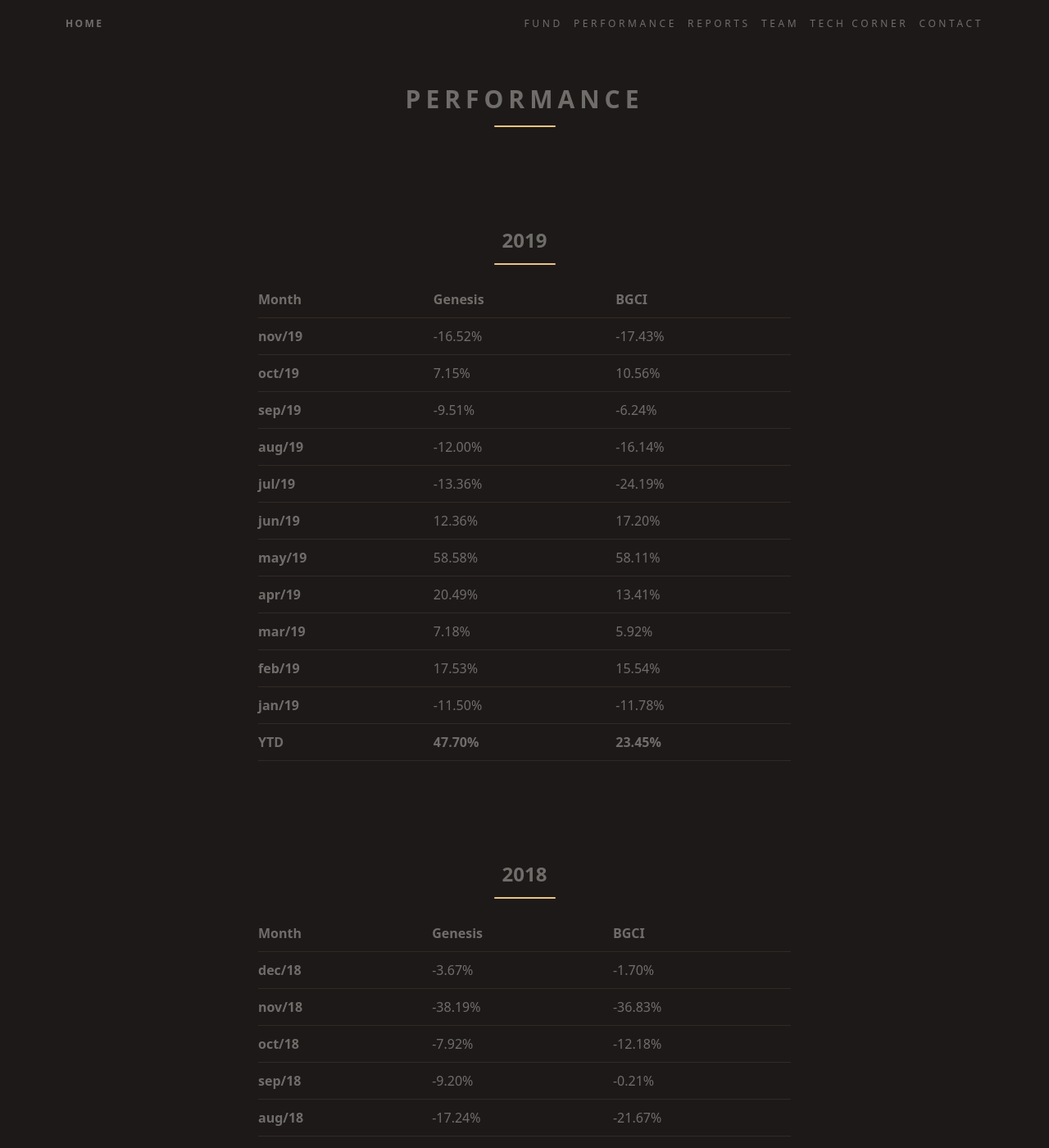
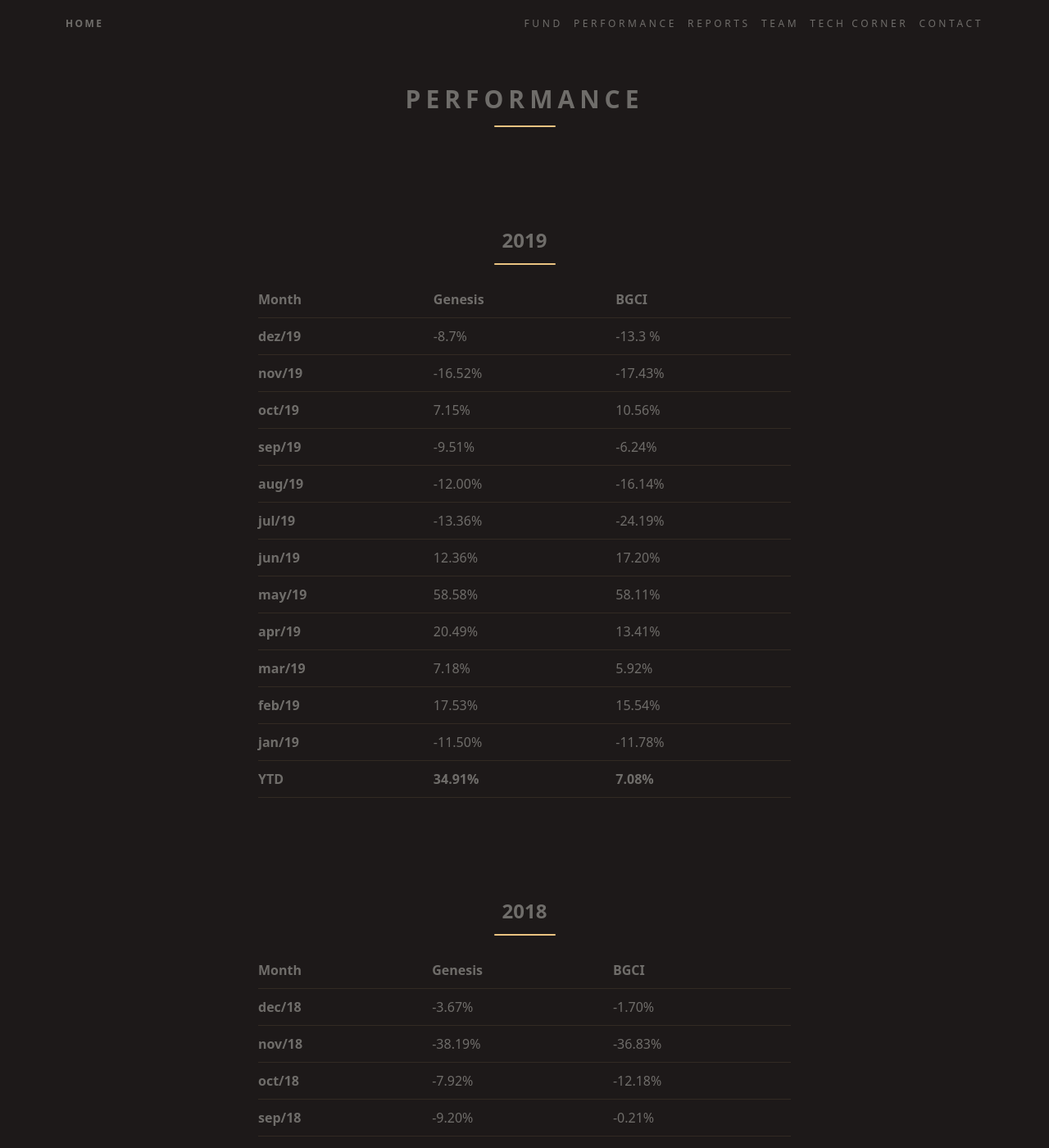
Before and after one commit to ateliedetemas/blpcrypto, a Jekyll site: the page built from _pages/en/performance.md, in a window 1280 px wide and 1400 px high. Shown: the whole window at 82% size. Built offline with Jekyll 4.4.1, drawn with Linux system fonts in a browser that asks for light colours.

Commit message:
Update performance.md

```diff
--- a/_pages/en/performance.md
+++ b/_pages/en/performance.md
@@ -9,6 +9,7 @@ permalink: "/en/performance/"
 
 | Month  | Genesis | BGCI    |
 |--------|---------|---------|
+| **dez/19** | -8.7% | -13.3  %  |
 | **nov/19** | -16.52% | -17.43%  |
 | **oct/19** | 7.15% | 10.56%  |
 | **sep/19** | -9.51% | -6.24%  |
@@ -20,7 +21,7 @@ permalink: "/en/performance/"
 | **mar/19** | 7.18%   | 5.92%   |
 | **feb/19** | 17.53%  | 15.54%  |
 | **jan/19** | -11.50% | -11.78% |
-| **YTD**    | **47.70%** | **23.45%** |
+| **YTD**    | **34.91%** | **7.08%** |
 
 ## 2018
 
```
